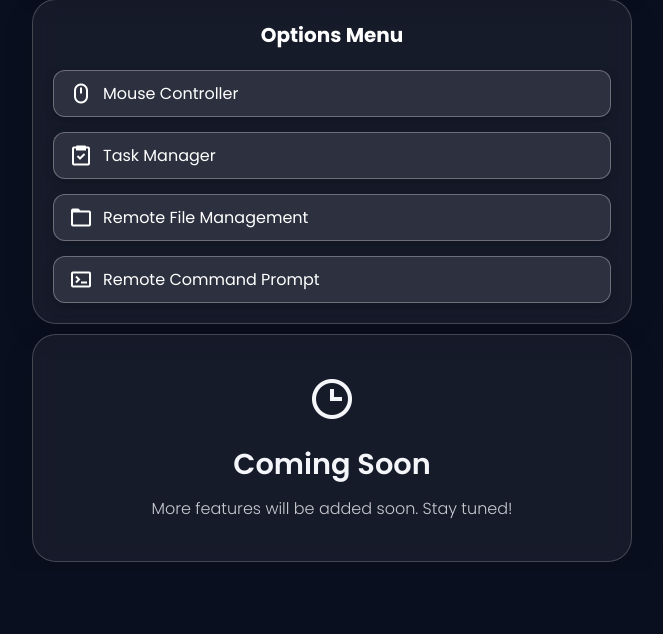
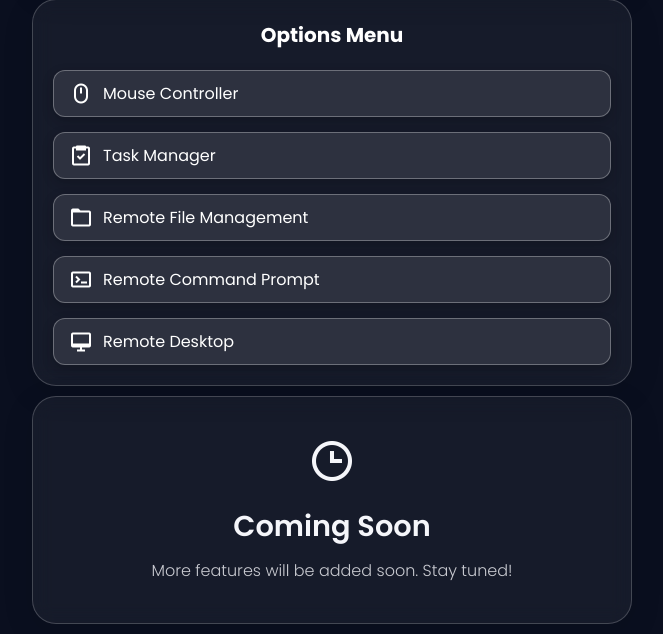
Before and after one commit to Mahdi-Zafari/Nebula-Remote-Fusion, a Python web app: template Core/templates/model/beta_model/index.html in a window 1280 px wide. Shown: the part 348-982 px from the top of the page, without its empty margins (308-971 px from the left). Before the commit the page ends 910 px from the top, so only its background shows below. Run offline with Jinja, Linux system fonts and the light colour scheme; the template is opened without the code that fills it, so the values that code supplies are empty; some libraries are stand-ins or nearby versions.

Commit message:
Update index.html

```diff
--- a/Core/templates/model/beta_model/index.html
+++ b/Core/templates/model/beta_model/index.html
@@ -162,6 +162,10 @@
                     <i class="bx bx-terminal"></i>
                     <span>Remote Command Prompt</span>
                 </button>
+                <button class="option-button" id="option-btn" data="Remote Desktop">
+                    <i class="bx bx-desktop"></i>
+                    <span>Remote Desktop</span>
+                </button>
             </div>
         </div>
 
```
